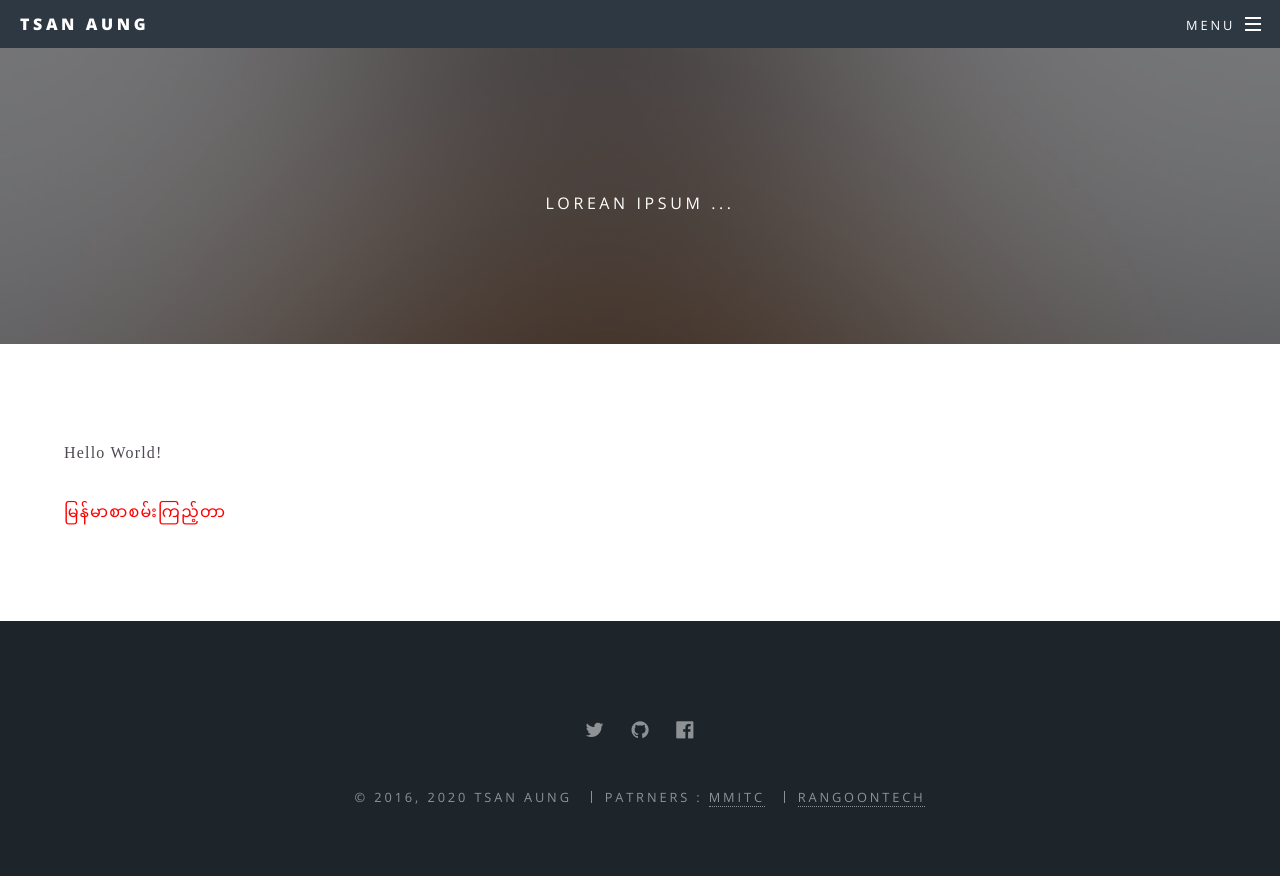
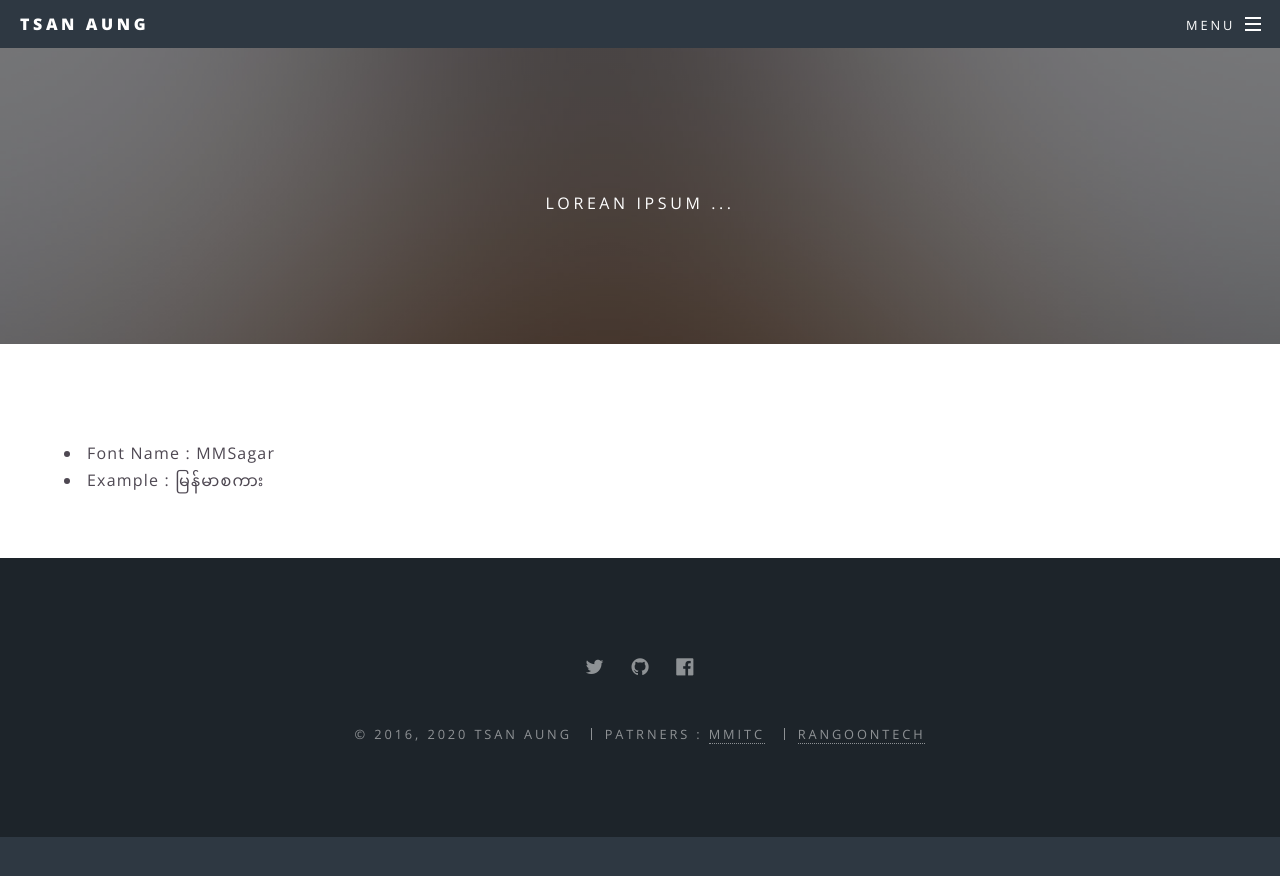
Before and after one commit to tsanaung/tsanaung.github.io, a Jekyll site: the page built from mmfonts.html, in a window 1280 px wide. Shown: the top 876 px of the page. Built offline with Jekyll 4.4.1, drawn with Linux system fonts in a browser that asks for light colours; some web fonts are replaced.

Commit message:
Update mmfonts.html

```diff
--- a/mmfonts.html
+++ b/mmfonts.html
@@ -2,7 +2,7 @@
 layout: page
 ---
 
-<section class="mmsagar">
-  <p class="testfontc">Hello World!</p>
-  <p style="color: red; font-family: "MMSagar"; src: url("http://smellthedust.com/wp-content/themes/cdn/fonts/MMSagar.ttf") format("truetype");"> မြန်မာစာစမ်းကြည့်တာ </p>
+<section>
+  <li>Font Name : MMSagar</li>
+  <li>Example : <span class="mmsagar">မြန်မာစကား</span></li>
 </section>
```
